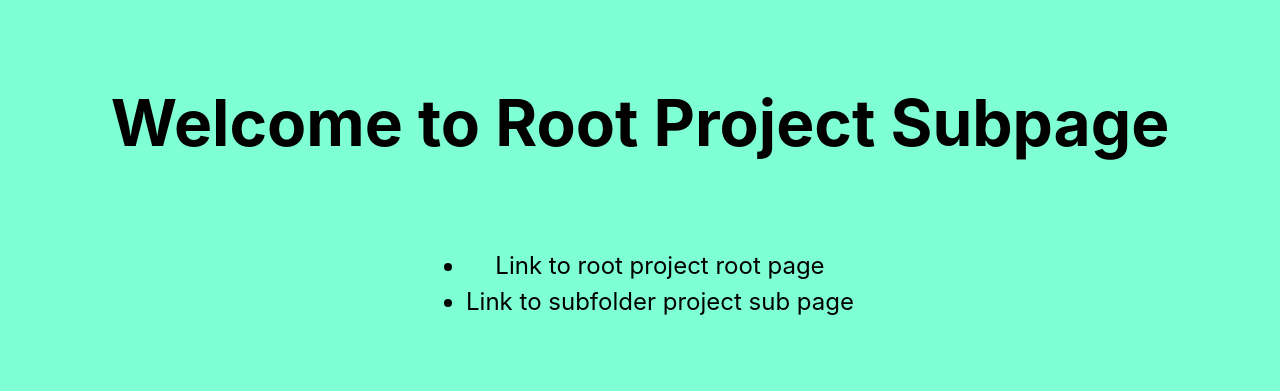
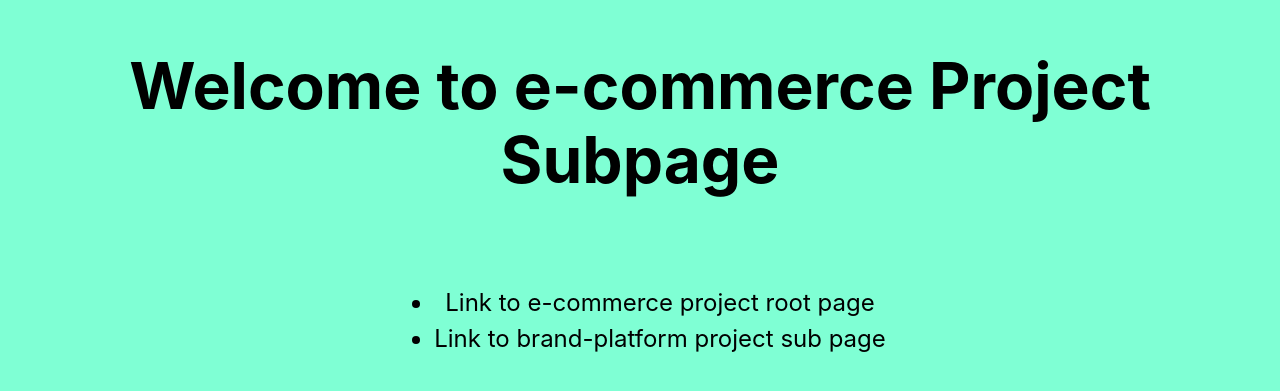
Before and after one commit to pego/nextjs-root, a Next.js app: page /subpage in a window 1280 px wide. Shown: the part 153-544 px from the top of the page. Built offline with nearby package versions, Linux system fonts and the light colour scheme.

Commit message:
update names

```diff
--- a/pages/index.js
+++ b/pages/index.js
@@ -14,13 +14,13 @@ export default function Home() {
 
       <main className={styles.main}>
         <h1 className={styles.title}>
-          Welcome to Root Project
+          Welcome to e-commerce Project
         </h1>
 
         <div className={styles.description}>
          <ul>
-         <li><Link href="/subpage">Link to root project sub page</Link></li>
-         <li><Link href="/subfolder">Link to subfolder project root page</Link></li>
+         <li><Link href="/subpage">Link to e-commerce project sub page</Link></li>
+         <li><Link href="/spring-summer-2023-fashion-show">Link to brand-platform project root page</Link></li>
          </ul>
         </div>
       </main>
--- a/pages/subpage.js
+++ b/pages/subpage.js
@@ -14,13 +14,13 @@ export default function Home() {
 
       <main className={styles.main}>
         <h1 className={styles.title}>
-          Welcome to Root Project Subpage
+          Welcome to e-commerce Project Subpage
         </h1>
 
         <div className={styles.description}>
          <ul>
-         <li><Link href="/">Link to root project root page</Link></li>
-         <li><Link href="/subfolder/subpage">Link to subfolder project sub page</Link></li>
+         <li><Link href="/">Link to e-commerce project root page</Link></li>
+         <li><Link href="/spring-summer-2023-fashion-show/subpage">Link to brand-platform project sub page</Link></li>
          </ul>
         </div>
       </main>
```
Also changed, not shown: vercel.json.
